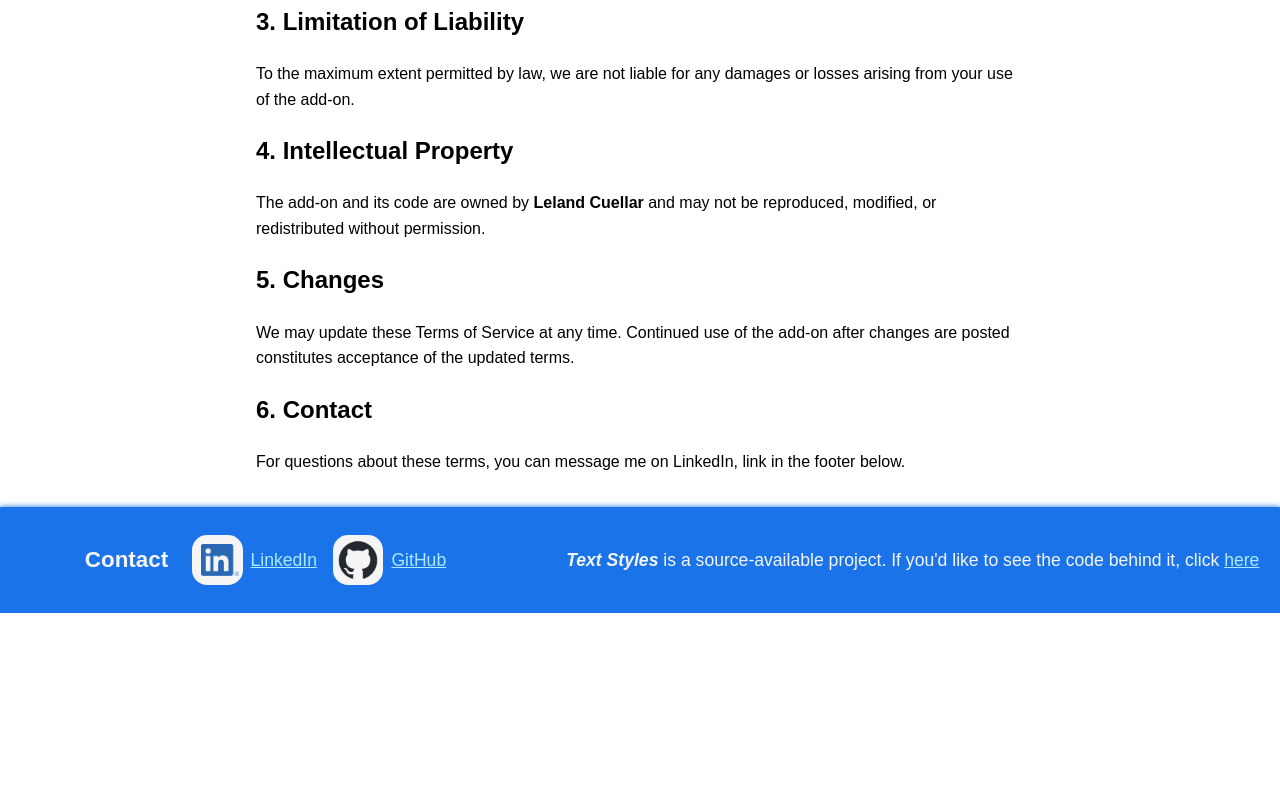
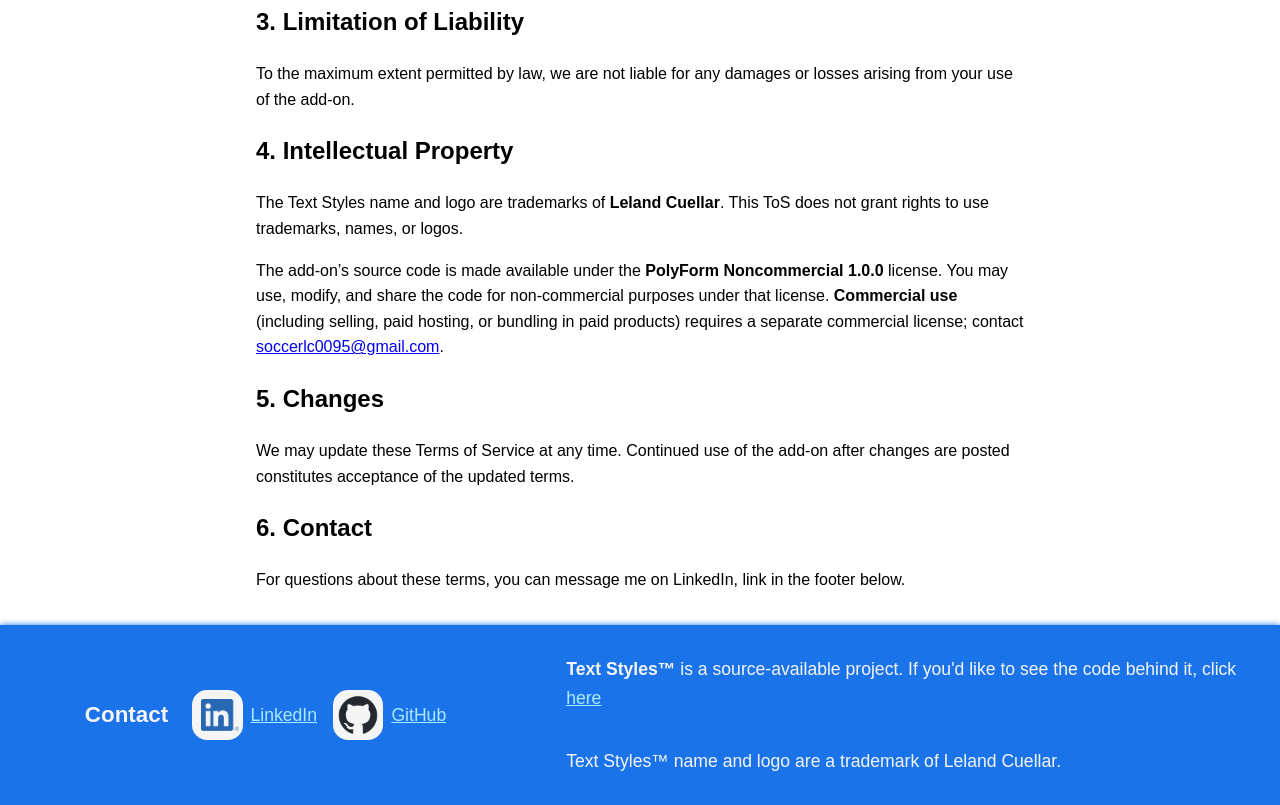
Before and after one commit to SonOfAthena1/AboutTextStylesWebsite, a website built with Vite: page terms-of-service.html in a window 1280 px wide. Shown: the part 773-1578 px from the top of the page. Before the commit the page ends 1386 px from the top, so only its background shows below. Built offline with nearby package versions, Linux system fonts and the light colour scheme.

Commit message:
Adjusted the footer around a little bit, and added a note about trademarks

```diff
--- a/style.css
+++ b/style.css
@@ -142,6 +142,11 @@
     box-shadow: 0 0 6px rgba(26, 115, 232);
 }
 
+#footer-main-section {
+    display: flex;
+    flex-direction: column;
+}
+
 #footer-h3 {
     color: whitesmoke;
     font-size: 1.4rem;
@@ -149,7 +154,7 @@
     margin-right: 0.5rem;
 }
 
-#footer-text {
+.footer-text {
     color: whitesmoke;
     font-size: 1.1rem;
     margin-left: 7.5rem;
--- a/terms-of-service.html
+++ b/terms-of-service.html
@@ -43,7 +43,8 @@
       <p>To the maximum extent permitted by law, we are not liable for any damages or losses arising from your use of the add-on.</p>
 
       <h2>4. Intellectual Property</h2>
-      <p>The add-on and its code are owned by <strong>Leland Cuellar</strong> and may not be reproduced, modified, or redistributed without permission.</p>
+      <p>The Text Styles name and logo are trademarks of <strong>Leland Cuellar</strong>. This ToS does not grant rights to use trademarks, names, or logos.</p>
+      <p>The add-on’s source code is made available under the <strong>PolyForm Noncommercial 1.0.0</strong> license. You may use, modify, and share the code for non-commercial purposes under that license. <strong>Commercial use</strong> (including selling, paid hosting, or bundling in paid products) requires a separate commercial license; contact <a href="mailto:soccerlc0095@gmail.com">soccerlc0095@gmail.com</a>.</p>
 
       <h2>5. Changes</h2>
       <p>We may update these Terms of Service at any time. Continued use of the add-on after changes are posted constitutes acceptance of the updated terms.</p>
@@ -66,9 +67,11 @@
         </div>
       </a>
       <a class="footer-link" href="https://github.com/SonOfAthena1" target="_blank">GitHub</a>
-
-      <p id="footer-text"><strong><em>Text Styles</em></strong> is a source-available project. If you'd like to see the code behind it,
-        click <a class="footer-link" href="https://github.com/SonOfAthena1/Text-Styles-Google-Docs-Extension" target="_blank">here</a> </p>
+      <div id="footer-main-section">
+        <p class="footer-text"><strong>Text Styles™</strong> is a source-available project. If you'd like to see the code behind it,
+          click <a class="footer-link" href="https://github.com/SonOfAthena1/Text-Styles-Google-Docs-Extension" target="_blank">here</a> </p>
+        <p class="footer-text">Text Styles™ name and logo are a trademark of Leland Cuellar.</p>
+      </div>
     </footer>
   </body>
 </html>
```
Also changed, not shown: index.html (+5 -3 lines), privacy-policy.html (+5 -3 lines), support.html (+5 -3 lines).
